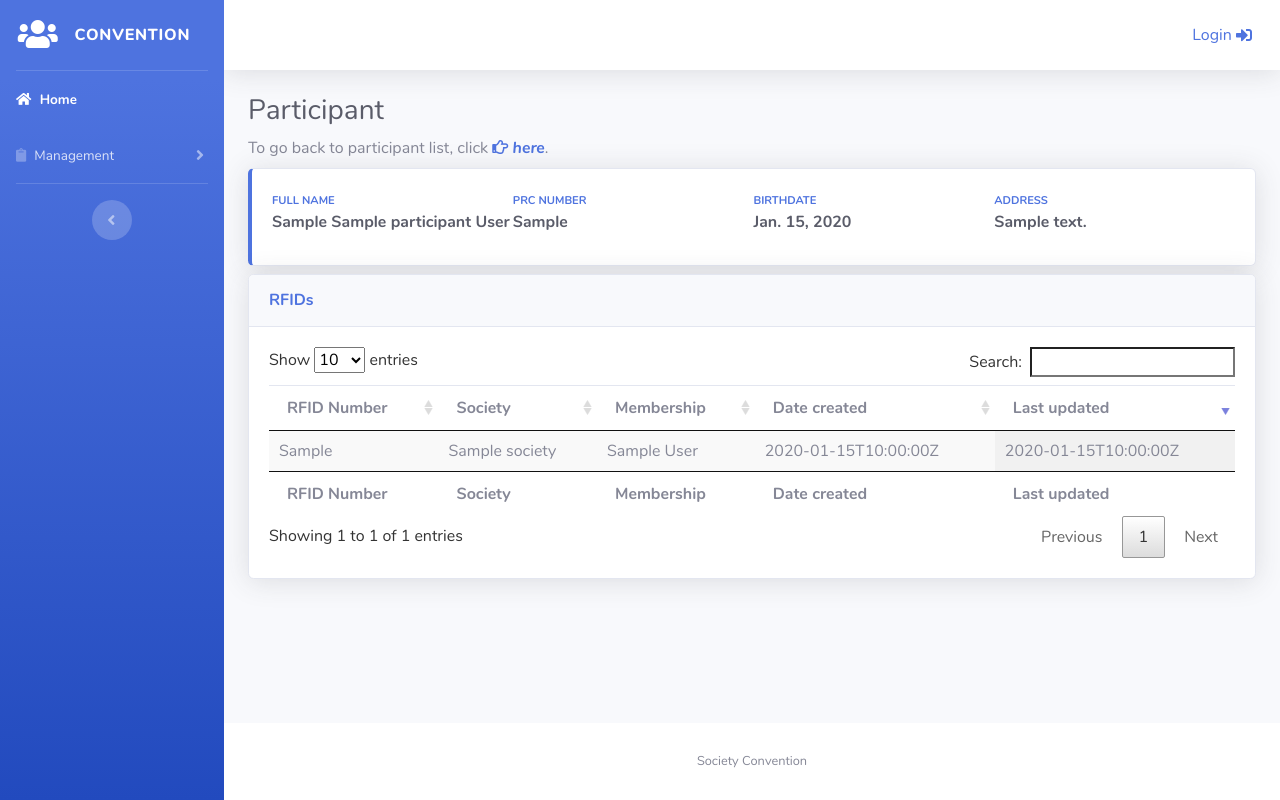
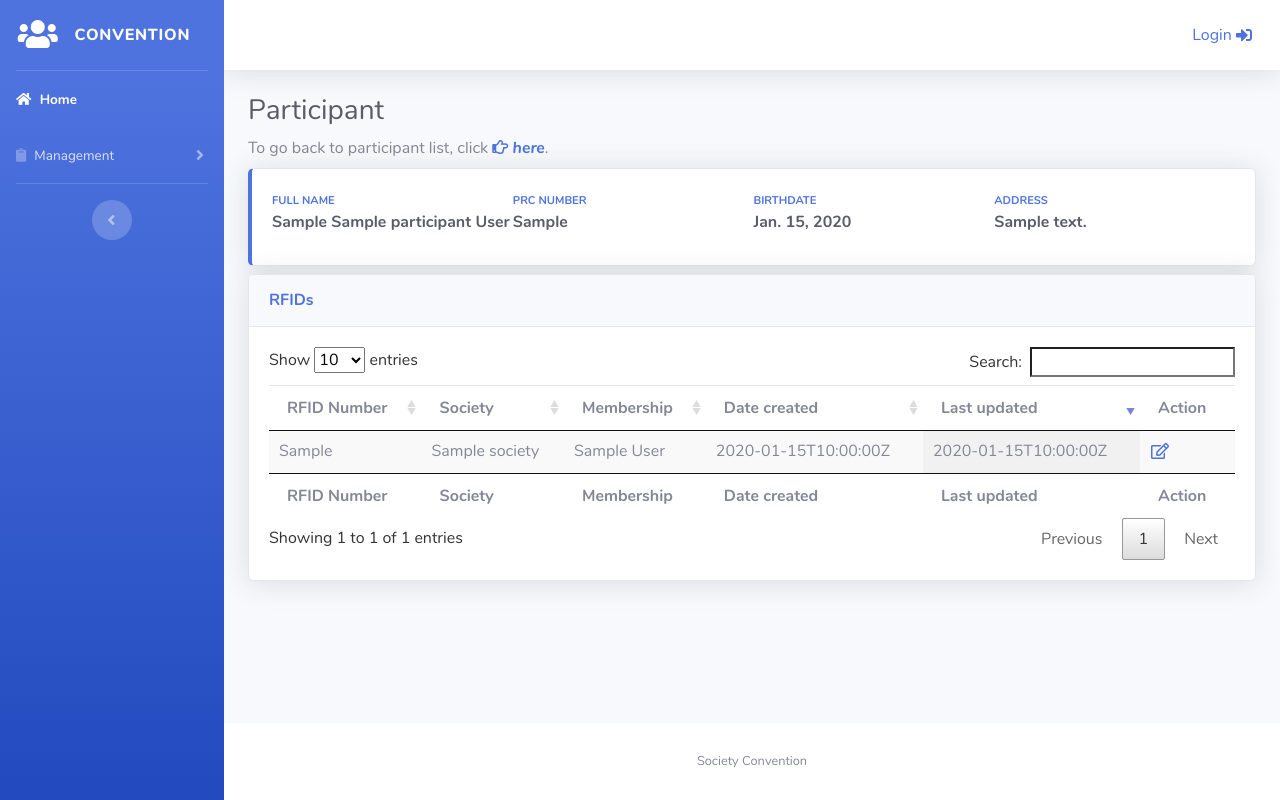
Before and after one commit to k33p0y/convention-rfid, a Django app: page /convention/participant/00000000-0000-0000-0000-000000000001/view-details/ in a window 1280 px wide. Run offline with Django 3.2, Linux system fonts and the light colour scheme; tables that the repository leaves empty hold one stand-in row (values such as "Sample post"); some libraries are stand-ins or nearby versions.

Commit message:
Add 'Action' column in RFID datatables (view_details.html)

```diff
--- a/assets/base/js/rfid/rfid_datatables.js
+++ b/assets/base/js/rfid/rfid_datatables.js
@@ -47,6 +47,13 @@ $(function () {
                     {title: 'Membership', data: 'membership__name'},
                     {title: 'Date created', data: 'date_created'},
                     {title: 'Last updated', data: 'date_updated'},
+                    {title: 'Action', render: function ( data, type, row ) {
+                        return `
+                            <button class='btn btn-default m-0 p-0 js-update-society' data-url='/convention/rfid/${row.rfid_uuid}/update/' data-toggle='tooltip' title='Update'>
+                                <i class='far fa-edit text-primary'></i>
+                            </button>
+                        `;
+                    } },
                 ]
             });
         },
--- a/core/templates/core/participant/view_details.html
+++ b/core/templates/core/participant/view_details.html
@@ -72,6 +72,7 @@
                             <th>Membership</th>
                             <th>Date created</th>
                             <th>Last updated</th>
+                            <th>Action</th>
                         </thead>
                         <tfoot>
                             <th>RFID Number</th>
@@ -79,6 +80,7 @@
                             <th>Membership</th>
                             <th>Date created</th>
                             <th>Last updated</th>
+                            <th>Action</th>
                         </tfoot>
                         <tbody></tbody>
 
```
